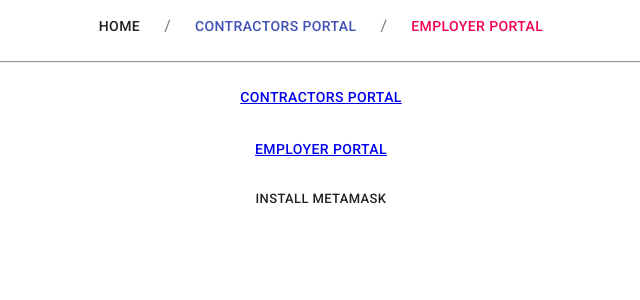
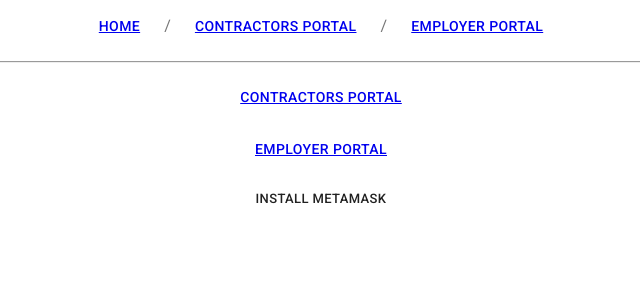
Before and after one commit to DeVoprotocol/payrollTS, a React (Create React App) app: page / in a window 1280 px wide. Shown: the top 300 px of the page, without its empty margins (319-959 px from the left). Built offline with nearby package versions, Linux system fonts and the light colour scheme; what web3 would draw is missing.

Commit message:
imports, styles2

```diff
--- a/src/containers/Header.tsx
+++ b/src/containers/Header.tsx
@@ -1,4 +1,6 @@
 import React, { Component } from 'react';
+//router import
+import { Link } from 'react-router-dom';
 //Material-UI imports
 import { Box, Breadcrumbs } from '@material-ui/core'
 import { StyledButton } from '../styles/Styles'
@@ -12,14 +14,14 @@ class Header extends Component {
              alignItems="center"
              justifyContent="center">
           <Breadcrumbs aria-label="breadcrumb">
-            <StyledButton href="/">
-              Home
+            <StyledButton>
+              <Link to="/">Home</Link>
             </StyledButton>
-            <StyledButton color="primary" href="/contractors">
-              Contractors Portal
+            <StyledButton color="primary">
+              <Link to="/contractors">Contractors Portal</Link>
             </StyledButton>
-            <StyledButton color="secondary" href="/employer">
-              Employer Portal
+            <StyledButton color="secondary">
+              <Link to="/employer">Employer Portal</Link>
             </StyledButton>
           </Breadcrumbs>
         </Box>
--- a/src/containers/Home.tsx
+++ b/src/containers/Home.tsx
@@ -27,7 +27,7 @@ class Home extends Component {
         <hr />
         <div>
           <StyledButton color="primary">
-            <Link to="/employer">Contractors Portal</Link>
+            <Link to="/contractors">Contractors Portal</Link>
           </StyledButton>
         </div>
         <div>
```
Also changed, not shown: 1 other file (tests, documents, lock files or other folders).
